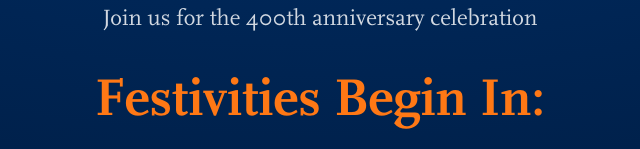
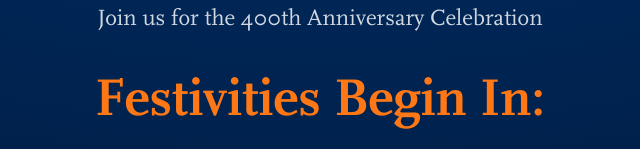
Before and after one commit to collegiatenet/csny400clock, a plain HTML site: page index.html in a window 1280 px wide. Shown: the part 318-467 px from the top of the page, 320-960 px from the left. Drawn offline with Linux system fonts and the light colour scheme.

Commit message:
Update index.html

```diff
--- a/index.html
+++ b/index.html
@@ -199,7 +199,7 @@
 const CONFIG = {
   target:   "2027-09-25T00:00:00-04:00", // midnight EDT; set the party start time here if you want, e.g. T18:00:00-04:00
   title:    "Collegiate at 400",
-  subtitle: "Join us for the 400th anniversary celebration",
+  subtitle: "Join us for the 400th Anniversary Celebration",
   doneText: "Happy 400th, Collegiate",
   timeZone: "America/New_York",          // used only to display the target date
   showTime: false,                       // true once you set a specific start time
```
